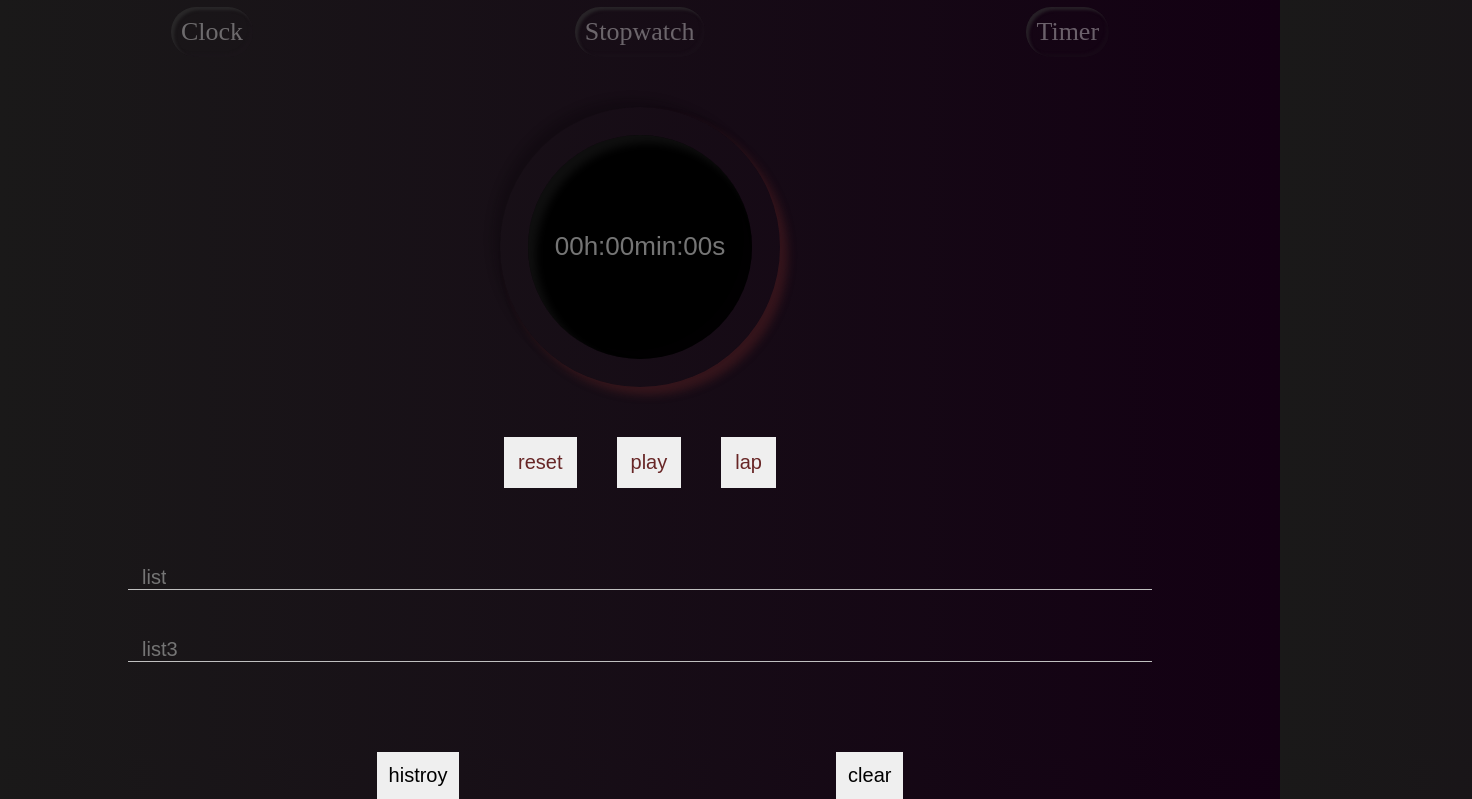
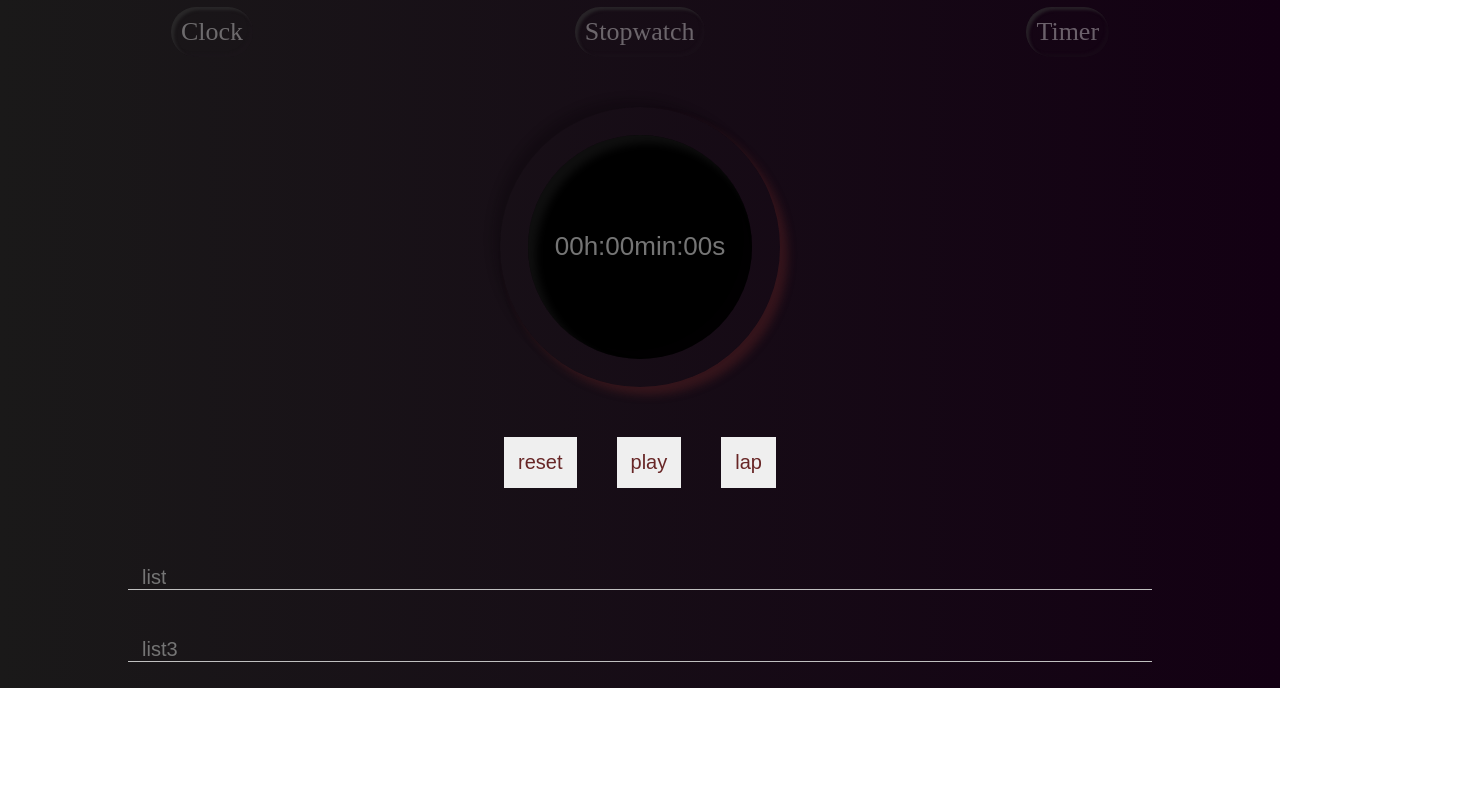
Before and after one commit to fktona/clock, a plain HTML site: page index.html in a window 1280 px wide. Shown: the part 112-911 px from the top of the page, 1472 px wide, since content can reach past the window. After the commit the page ends 800 px from the top, so only its background shows below. Drawn offline with Linux system fonts and the light colour scheme.

Commit message:
'updating'

```diff
--- a/style.css
+++ b/style.css
@@ -9,6 +9,7 @@
 html{
     font-size: 20px;
     color: white;
+    overflow: hidden;
 
 }
 
@@ -18,6 +19,8 @@ html{
 
 body{
     background: linear-gradient(to right, rgb(26, 25, 25) , rgb(19, 0, 19) );
+    height: 100vh;
+    overflow: hidden;
 }
 
 header{
@@ -61,6 +64,8 @@ nav ul li {
     justify-content:space-around ;
     gap: 2.5rem;
     margin-top: 2rem;
+    width: 100vw;
+
 }
 #input_time{
 
```
